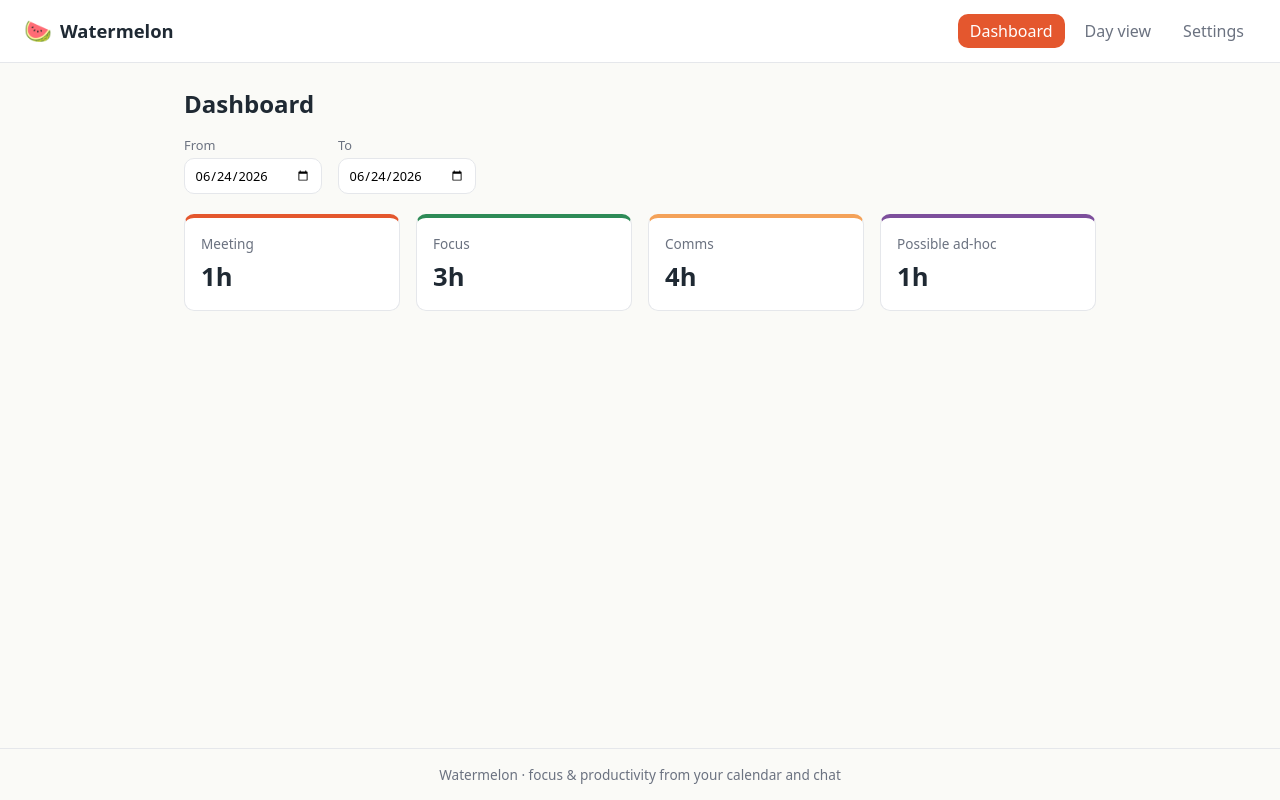
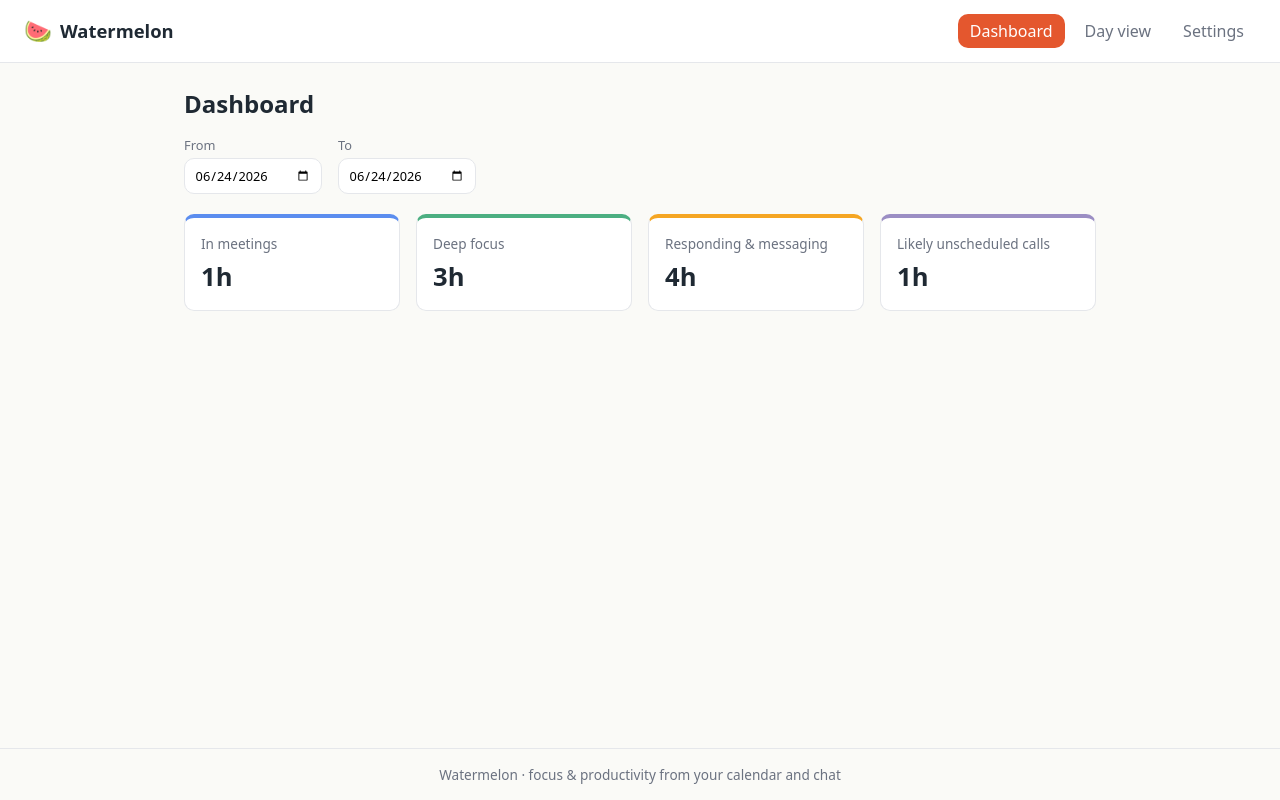
Before and after one commit to shiphrahx/watermelon, a React (Vite) app: page / in a window 1280 px wide. Built offline with nearby package versions, Linux system fonts and the light colour scheme; no server answers.

Commit message:
Rename categories to human-readable labels and apply calm palette

```diff
--- a/src/analysis/classify.js
+++ b/src/analysis/classify.js
@@ -14,19 +14,40 @@ import { buildDayBlocks, BLOCK_MINUTES, MS_PER_MINUTE } from '../utils/time.js'
 
 export const CATEGORIES = ['meeting', 'focus', 'comms', 'possible-adhoc']
 
+// Human-readable display names. The raw keys above must NEVER appear in the UI —
+// always render through CATEGORY_LABELS.
 export const CATEGORY_LABELS = {
-  meeting: 'Meeting',
-  focus: 'Focus',
-  comms: 'Comms',
-  'possible-adhoc': 'Possible ad-hoc',
+  meeting: 'In meetings',
+  focus: 'Deep focus',
+  comms: 'Responding & messaging',
+  'possible-adhoc': 'Likely unscheduled calls',
 }
 
+// Singular phrasing used in the day-view timeline ("Likely unscheduled call").
+export const CATEGORY_LABELS_SINGULAR = {
+  meeting: 'In meeting',
+  focus: 'Deep focus',
+  comms: 'Responding & messaging',
+  'possible-adhoc': 'Likely unscheduled call',
+}
+
+export const CATEGORY_DESCRIPTIONS = {
+  meeting: 'Time blocked by calendar events you accepted',
+  focus: 'Uninterrupted blocks of 20+ minutes with no meetings or messages',
+  comms: 'Active time spent on messages, but no formal meeting',
+  'possible-adhoc':
+    'Calendar gaps where your messaging went quiet — you were probably in a call',
+}
+
+// Calm, consistent palette. Mirrored as CSS variables in index.css.
 export const CATEGORY_COLORS = {
-  meeting: '#e4572e', // watermelon red
-  focus: '#2e8b57', // rind green
-  comms: '#f4a259', // amber
-  'possible-adhoc': '#7d4f9c', // purple
+  meeting: '#5B8DEF', // blue
+  focus: '#4CAF82', // green
+  comms: '#F5A623', // amber
+  'possible-adhoc': '#9B8EC4', // purple
 }
+
+export const EMPTY_COLOR = '#E0E0E0'
 
 const FOCUS_GAP_MINUTES = 20 // quiet stretch needed to count as focus
 const ADHOC_SILENCE_MINUTES = 30 // abrupt silence that may hide an ad-hoc meeting
```
